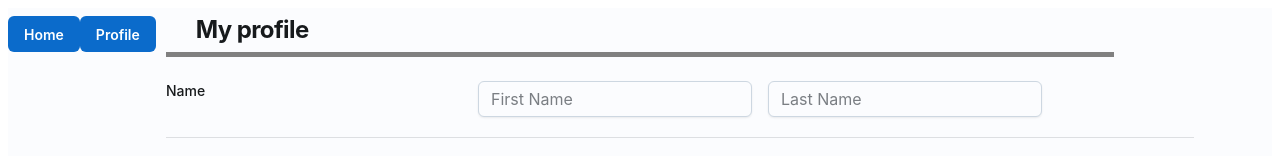
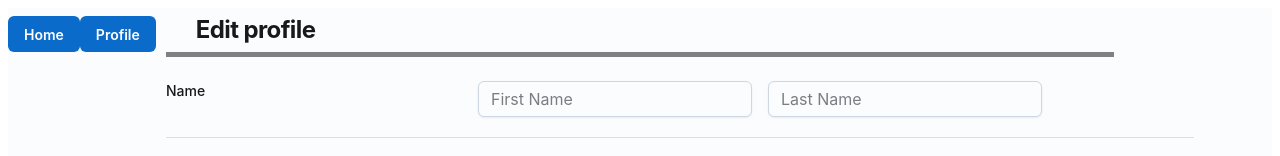
Before and after one commit to CSE115-project/nextjs-ff, a Next.js app: page /edit-profile in a window 1280 px wide. Shown: the top 156 px of the page. Built offline with nearby package versions, Linux system fonts and the light colour scheme.

Commit message:
changed header of page

```diff
--- a/pages/edit-profile.js
+++ b/pages/edit-profile.js
@@ -164,7 +164,7 @@ export default function MyProfile() {
         </Button>
 
         <Typography level="h1" fontSize="xl2" sx={{ ml: 5 }}>
-          My profile
+          Edit profile
         </Typography>
       </Stack>
       <Sheet
```
